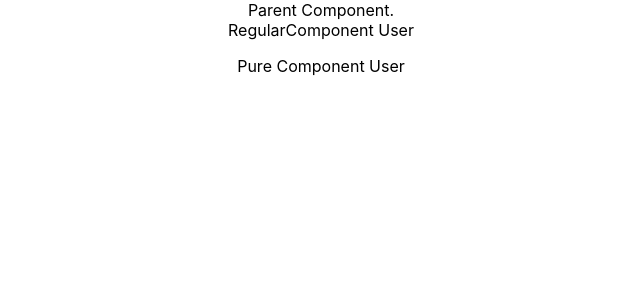
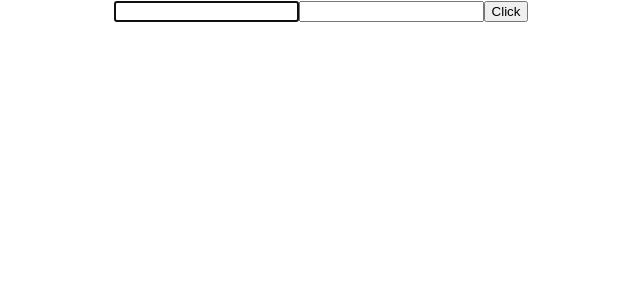
Before and after one commit to Vivek-Bhagat/React.js-source-codes-with-examples, a React (Create React App) app: page / in a window 1280 px wide. Shown: the top 300 px of the page, without its empty margins (319-959 px from the left). Built offline with nearby package versions, Linux system fonts and the light colour scheme.

Commit message:
reference

```diff
--- a/src/App.js
+++ b/src/App.js
@@ -2,9 +2,9 @@
 // import React, { Component } from 'react'
 // import logo from './logo.svg';
 import "./App.css";
+import RefDemo from "./components/RefDemo";
 // import PureCompp from "./components/PureCompp";
-import ParentCompp from "./components/ParentCompp";
-
+// import ParentCompp from "./components/ParentCompp";
 
 // import Table from "./components/Table";
 // import Fragment from "./components/Fragment";
@@ -47,7 +47,6 @@
 
         {/* <Message /> */}
 
-
         {/* <Counter /> */}
         {/* <Like /> */}
 
@@ -63,7 +62,8 @@
         {/* < LifeCycle /> */}
         {/* < Fragment /> */}
         {/* < Table /> */}
-      < ParentCompp/>
+        {/* < ParentCompp/> */}
+        < RefDemo />
       </div>
     );
   }
--- /dev/null
+++ b/src/components/RefDemo.js
@@ -0,0 +1,38 @@
+import React, { Component } from "react";
+
+class RefDemo extends Component {
+  constructor(props) {
+    super(props);
+
+    this.inputRef = React.createRef();
+    this.cbRef = null;
+    this.setCbRef = element =>{
+      this.cbRef = element
+    }
+  }
+
+  componentDidMount() {
+
+    if(this.cbRef){
+      this.cbRef.focus()
+    }
+    else{
+      this.inputRef.current.focus();
+      console.log(this.inputRef);
+    }
+  }
+  clickHandler = () => {
+    alert(this.inputRef.current.value)
+  }
+  render() {
+    return (
+      <>
+        <input type="text" ref={this.inputRef} />
+        <input type="text" ref={this.cbRef} />
+        <button onClick={this.clickHandler}>Click</button>
+      </>
+    );
+  }
+}
+
+export default RefDemo;
```
